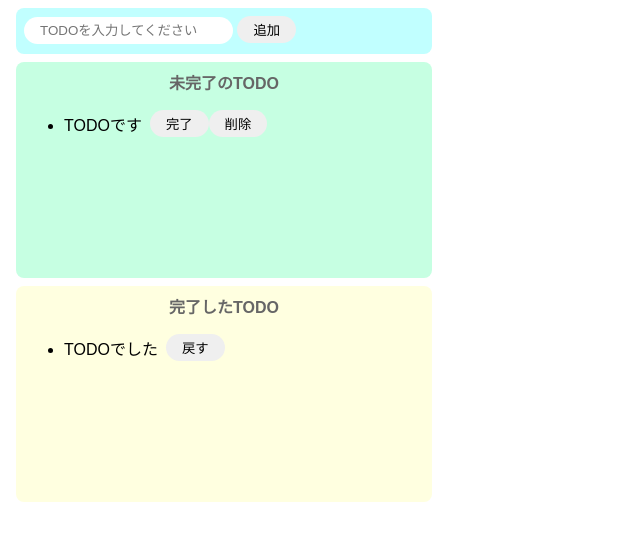
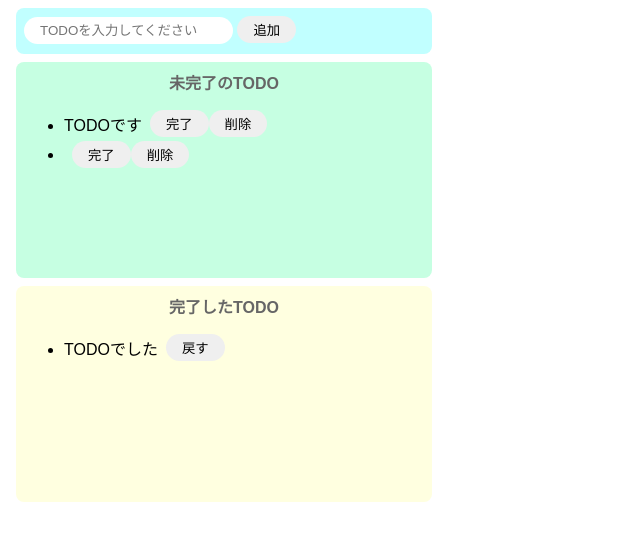
Before and after one commit to masatomo-sugawara/todo-js, a website built with Parcel: page index.html in a window 1280 px wide. Both pictures are taken after a click on the button "追加". Shown: the whole page, without its empty margins (0-640 px from the left). Built offline with nearby package versions, Linux system fonts and the light colour scheme.

Commit message:
タスクの追加機能(ボタン)

```diff
--- a/index.html
+++ b/index.html
@@ -7,12 +7,12 @@
 
   <body>
     <div class="input-area">
-      <input placeholder="TODOを入力してください" />
-      <button>追加</button>
+      <input id="add-text" placeholder="TODOを入力してください" />
+      <button id="add-button">追加</button>
     </div>
     <div class="incomplete-area">
       <p class="title">未完了のTODO</p>
-      <ul>
+      <ul id="incomplete-list">
         <div class="list-row">
           <li>TODOです</li>
           <button>完了</button>
--- a/src/index.js
+++ b/src/index.js
@@ -1,2 +1,42 @@
 import "./styles.css";
 // test
+
+const onClickAdd = () => {
+  // テキストボックスの値を取得し、初期化する。
+  const inputText = document.getElementById("add-text").value;
+  document.getElementById("add-text").value = "";
+
+  // div生成
+  const div = document.createElement("div");
+  div.className = "list-row";
+
+  // liタグ生成
+  const li = document.createElement("li");
+  li.innerText = inputText;
+
+  // button(完了)タグ生成
+  const completeButton = document.createElement("button");
+  completeButton.innerText = "完了";
+  completeButton.addEventListener("click", () => {
+    alert("完了");
+  });
+
+  // button(削除)タグ生成
+  const deleteButton = document.createElement("button");
+  deleteButton.innerText = "削除";
+  deleteButton.addEventListener("click", () => {
+    alert("削除");
+  });
+
+  // divタグの子要素に各要素を設定
+  div.appendChild(li);
+  div.appendChild(completeButton);
+  div.appendChild(deleteButton);
+
+  // 未完了リストに追加
+  document.getElementById("incomplete-list").appendChild(div);
+};
+
+document.getElementById("add-button").addEventListener("click", () => {
+  onClickAdd();
+});
```
